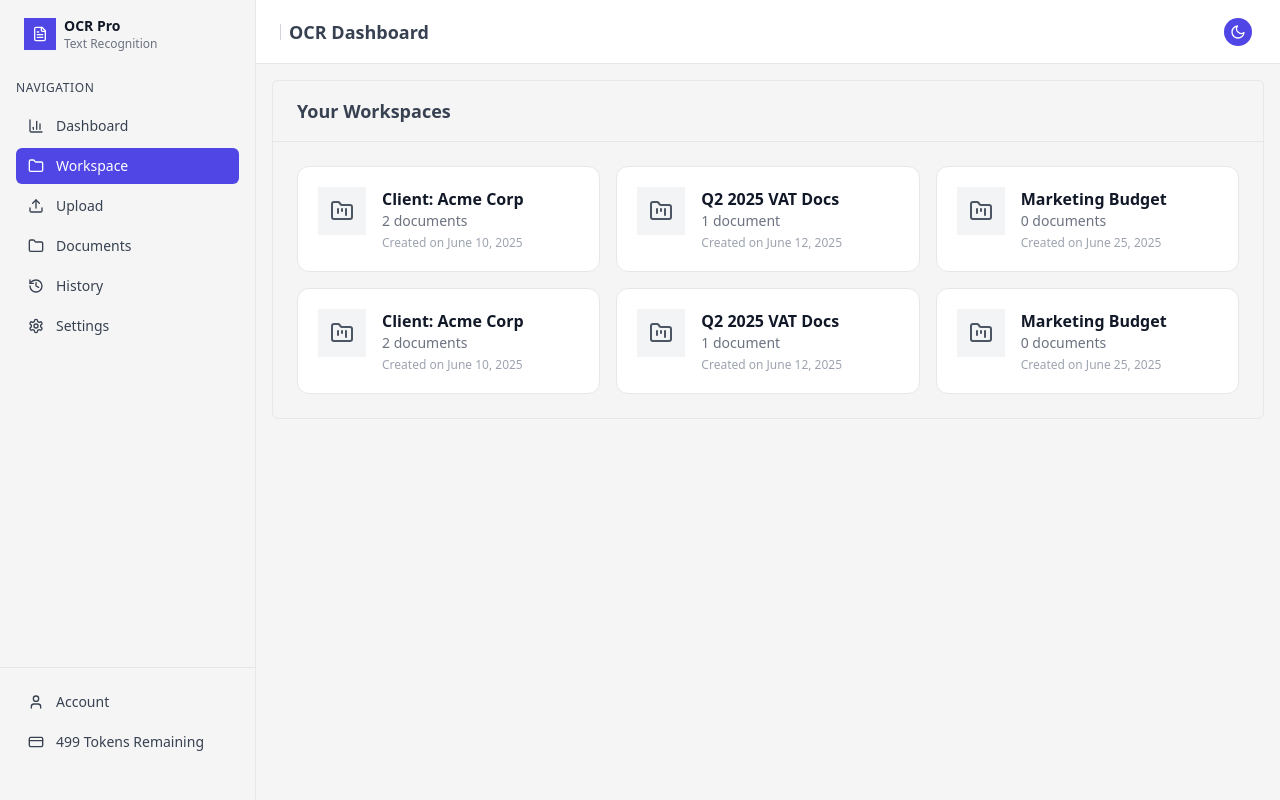
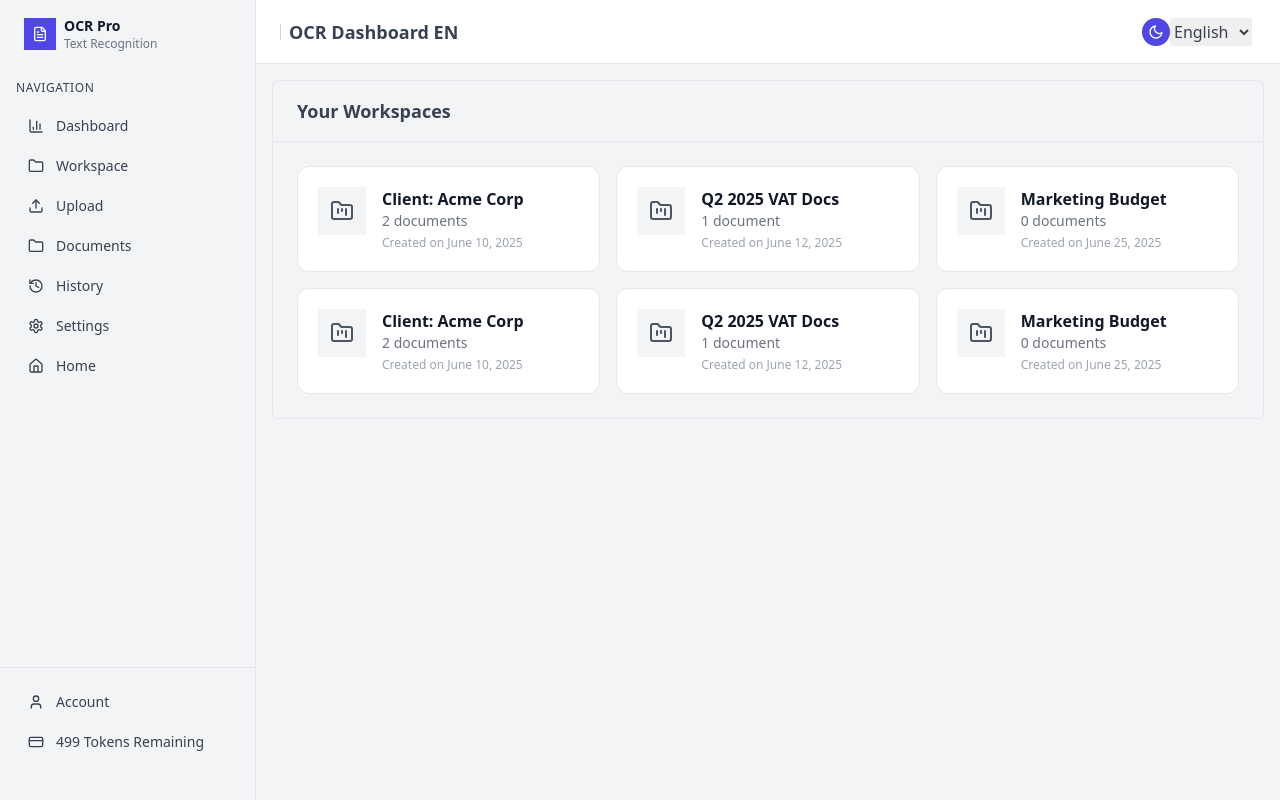
Before and after one commit to ImranAhmed26/devcom-frontend, a Next.js app: page /en/workspace in a window 1280 px wide. Built offline with nearby package versions, Linux system fonts and the light colour scheme.

Commit message:
:fire: fix issues with i18n

```diff
--- /dev/null
+++ b/messages/de.json
@@ -0,0 +1,6 @@
+{
+  "home": {
+    "title": "OCR Dashboard DE",
+    "description": "Diese ist die deutsche Version."
+  }
+}
--- a/messages/en.json
+++ b/messages/en.json
@@ -1,6 +1,6 @@
 {
   "home": {
-    "title": "OCR Dashboard",
+    "title": "OCR Dashboard EN",
     "description": "This is the English version."
   }
 }
--- a/messages/fr.json
+++ b/messages/fr.json
@@ -1,6 +1,6 @@
 {
   "home": {
-    "title": "Tableau de bord OCR",
+    "title": "Tableau de bord OCR FR",
     "description": "Voici la version française."
   }
 }
--- a/src/app/[locale]/(app)/layout.tsx
+++ b/src/app/[locale]/(app)/layout.tsx
@@ -3,7 +3,7 @@ import { AppSidebar } from "@/components/Sidebar";
 
 export default async function LocaleLayout({ children }: { children: React.ReactNode }) {
   return (
-    <body className="bg-gray-100 dark:bg-quadraGray">
+    <div className="bg-gray-100 dark:bg-quadraGray">
       <div className="flex h-screen">
         <AppSidebar />
         <div className="flex-1 flex flex-col overflow-hidden">
@@ -11,6 +11,6 @@ export default async function LocaleLayout({ children }: { children: React.React
           <main className="flex-1 overflow-auto p-4">{children}</main>
         </div>
       </div>
-    </body>
+    </div>
   );
 }
--- a/src/components/Navbar/AppNavbar.tsx
+++ b/src/components/Navbar/AppNavbar.tsx
@@ -3,9 +3,10 @@ import { useTranslations } from "next-intl";
 import ThemeSwitch from "../Interface/CustomFeature/ThemeSwitch";
 
 import React from "react";
+import LanguageDropdown from "../Shared/LanguageSwitch";
 
 const AppNavbar = () => {
-  const t = useTranslations('home');
+  const t = useTranslations("home");
   return (
     <header className="flex justify-between h-16 items-center gap-4 border-b border-gray-200 dark:border-none bg-white dark:bg-quadraGray px-4">
       <div className="flex items-center">
@@ -15,6 +16,7 @@ const AppNavbar = () => {
       <div>
         <div className="w-20 lg:px-3 py-2.5 lg:flex justify-end">
           <ThemeSwitch />
+          <LanguageDropdown />
         </div>
       </div>
     </header>
--- /dev/null
+++ b/src/components/Shared/LanguageSwitch.tsx
@@ -0,0 +1,22 @@
+"use client";
+
+import { usePathname, useRouter } from "@/i18n/navigation";
+import { useLocale } from "next-intl";
+
+export default function LanguageDropdown() {
+  const router = useRouter();
+  const pathname = usePathname();
+  const currentLocale = useLocale();
+
+  const handleChange = (e: React.ChangeEvent<HTMLSelectElement>) => {
+    const newLocale = e.target.value;
+    router.replace(pathname, { locale: newLocale });
+  };
+
+  return (
+    <select value={currentLocale} onChange={handleChange}>
+      <option value="en">English</option>
+      <option value="fr">Français</option>
+    </select>
+  );
+}
--- a/src/constants/AppConstants.ts
+++ b/src/constants/AppConstants.ts
@@ -1,5 +1,5 @@
 import { NavLink } from "@/types/Home/banner";
-import { Upload, History, Settings, BarChart3, Folder } from "lucide-react";
+import { Upload, History, Settings, BarChart3, Folder, Home } from "lucide-react";
 
 export const metadataConst = {
   title: "Dev",
@@ -12,12 +12,12 @@ export const navLinkData: NavLink[] = [
     name: "Service",
     id: 2,
     value: "app",
-    link: "/en",
+    link: "/",
     dropdown: true,
     options: [
       {
         name: "App",
-        link: "/dashboard",
+        link: "dashboard",
         details: "Collaborate, Share, and Track Your Work",
       },
     ],
@@ -34,22 +34,22 @@ export const sideBarData = {
   menuItems: [
     {
       title: "Dashboard",
-      path: "/en/dashboard",
+      path: "/dashboard",
       icon: BarChart3,
     },
     {
       title: "Workspace",
-      path: "/en/workspace",
+      path: "/workspace",
       icon: Folder,
     },
     {
       title: "Upload",
-      path: "/en/uploads",
+      path: "/uploads",
       icon: Upload,
     },
     {
       title: "Documents",
-      path: "/en/documents",
+      path: "/documents",
       icon: Folder,
     },
     {
@@ -61,6 +61,11 @@ export const sideBarData = {
       title: "Settings",
       path: "#",
       icon: Settings,
+    },
+    {
+      title: "Home",
+      path: "/",
+      icon: Home,
     },
   ],
 };
--- a/src/i18n/routing.ts
+++ b/src/i18n/routing.ts
@@ -3,5 +3,4 @@ import { defineRouting } from "next-intl/routing";
 export const routing = defineRouting({
   locales: ["en", "fr", "de"],
   defaultLocale: "en",
-  localeDetection: false,
 });
```
Also changed, not shown: src/app/[locale]/(home)/layout.tsx (+5 -9 lines), src/components/Navbar/index.tsx (+30 -39 lines), src/components/Sidebar/index.tsx (+35 -43 lines).
